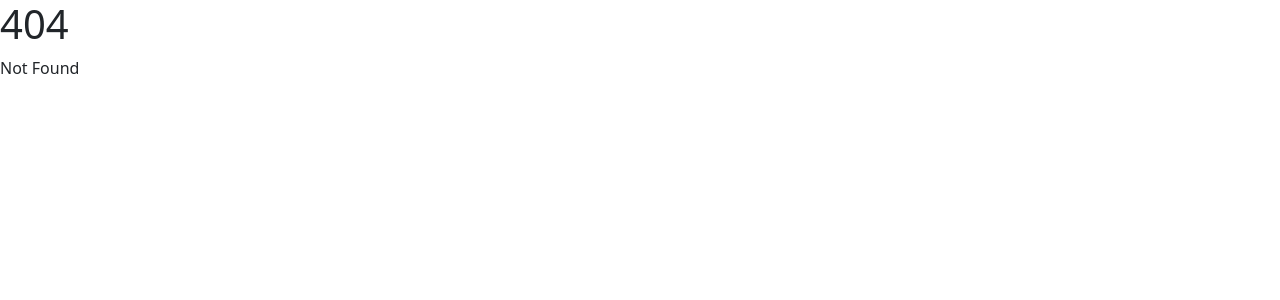
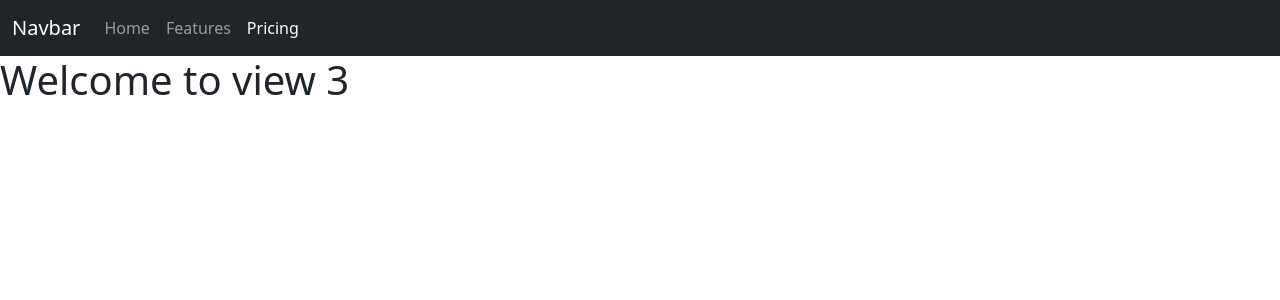
Before and after one commit to Jobadluck/Stock-o-Rama, a SvelteKit app: page /view3 in a window 1280 px wide. Before the commit this address had no page. Shown: the top 300 px of the page. Built offline with nearby package versions, Linux system fonts and the light colour scheme.

Commit message:
feat: first bootstrap navbar component try
Signed-off-by: Pons Jean-Baptiste <jean-baptiste.pons@dedalus.com>

```diff
--- /dev/null
+++ b/src/routes/+layout.svelte
@@ -0,0 +1,22 @@
+<script>
+    import { page } from '$app/stores'
+</script>
+
+<nav class="navbar navbar-expand-lg navbar-dark bg-dark">
+    <div class="container-fluid">
+      <a class="navbar-brand" href="/">Navbar</a>
+      <button class="navbar-toggler" type="button" data-bs-toggle="collapse" data-bs-target="#navbarNavAltMarkup" aria-controls="navbarNavAltMarkup" aria-expanded="false" aria-label="Toggle navigation">
+        <span class="navbar-toggler-icon"></span>
+      </button>
+      <div class="collapse navbar-collapse" id="navbarNavAltMarkup">
+        <div class="navbar-nav">
+        <a class="nav-link" class:active={$page.url.pathname === '/view1'} aria-current="page" href="/view1">Home</a>
+          <a class="nav-link" class:active={$page.url.pathname === '/view2'} href="/view2">Features</a>
+          <a class="nav-link" class:active={$page.url.pathname === '/view3'} href="/view3">Pricing</a>
+          <!-- <a class="nav-link disabled" href="#" tabindex="-1" aria-disabled="true">Disabled</a> -->
+        </div>
+      </div>
+    </div>
+  </nav>
+
+  <slot />
--- a/src/routes/+page.svelte
+++ b/src/routes/+page.svelte
@@ -1,2 +1 @@
-<h1>Welcome to SvelteKit</h1>
-<p>Visit <a href="https://kit.svelte.dev">kit.svelte.dev</a> to read the documentation</p>
+<h1>Welcome to Stock-o-Rama</h1>
--- /dev/null
+++ b/src/routes/view1/+page.svelte
@@ -0,0 +1 @@
+<h1>Welcome to view 1</h1>
--- /dev/null
+++ b/src/routes/view2/+page.svelte
@@ -0,0 +1 @@
+<h1>Welcome to view 2</h1>
--- /dev/null
+++ b/src/routes/view3/+page.svelte
@@ -0,0 +1 @@
+<h1>Welcome to view 3</h1>
```
